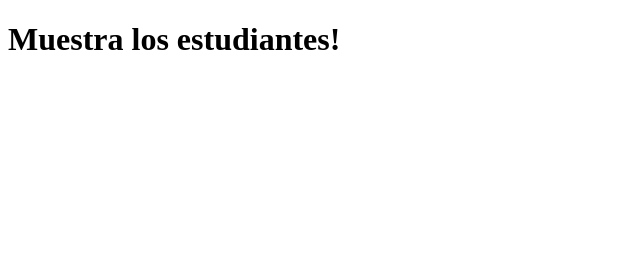
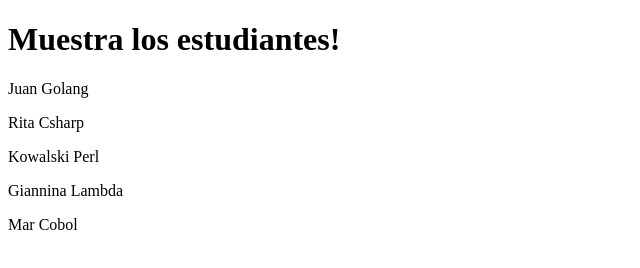
Before and after one commit to FacundoRigos/taller-8.1.1, a plain HTML site: page Ejercicio_fetch_y_json/index.html in a window 1280 px wide. Shown: the whole page, without its empty margins (0-640 px from the left). Drawn offline with Linux system fonts and the light colour scheme; files that its build step writes are made by us from their sources.

Commit message:
fetch-JSON-3

```diff
--- a/Ejercicio_fetch_y_json/Ejercicio fetch y json/js/script.js
+++ b/Ejercicio_fetch_y_json/Ejercicio fetch y json/js/script.js
@@ -19,7 +19,7 @@ function showData(dataArray) {
 }
 
 // Escribe el código necesario para realizar el fetch al archivo con los datos y mostrar los estudiantes con la función showData
-fetch("json/data.json")
+fetch("Ejercicio fetch y json/json/data.json")
 .then(response => response.json())
 .then(data => {
   console.log(data);
--- a/Ejercicio_fetch_y_json/index.html
+++ b/Ejercicio_fetch_y_json/index.html
@@ -5,8 +5,8 @@
     <meta http-equiv="X-UA-Compatible" content="IE=edge" />
     <meta name="viewport" content="width=device-width, initial-scale=1.0" />
     <title>Práctica Fetch</title>
-    <script src="js/script.js" defer></script>
-    <link href="css/styles.css" rel="stylesheet" type="text/css" />
+    <script src="Ejercicio fetch y json/js/script.js" defer></script>
+    <link href="Ejercicio fetch y json/css/styles.css" rel="stylesheet" type="text/css" />
     </head>
     <body>
     <h1>Muestra los estudiantes!</h1>
```
